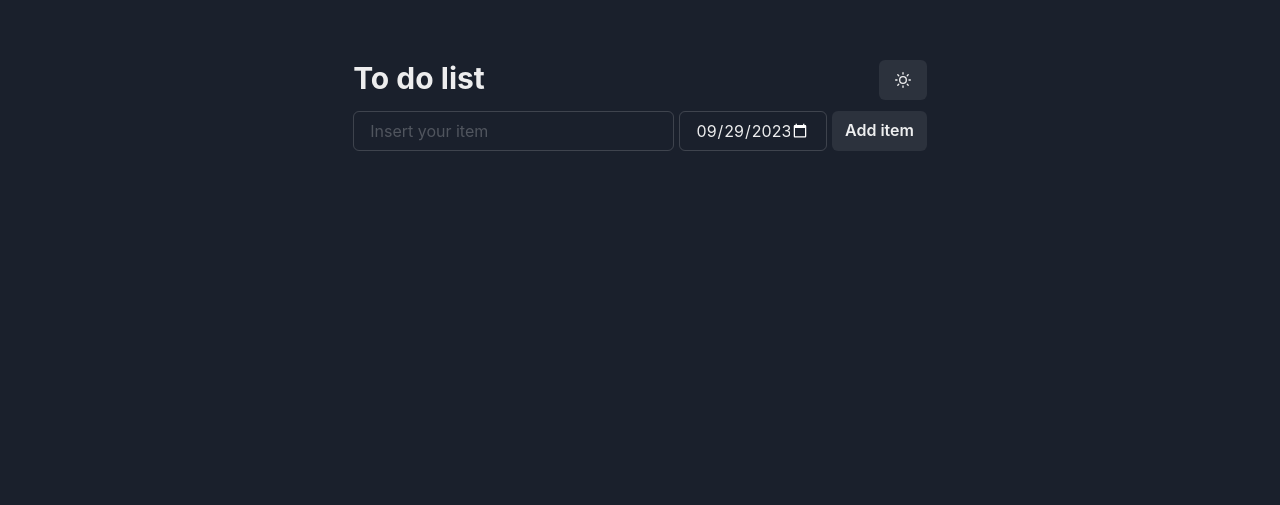
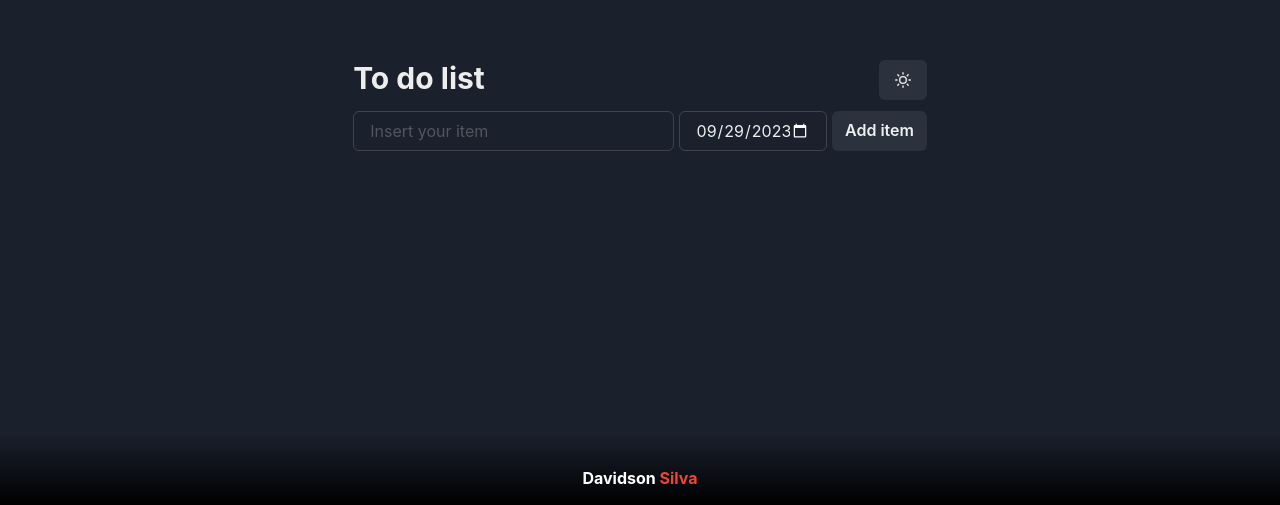
Before and after one commit to davilotus/simple-todo, a React (Vite) app: page / in a window 1280 px wide. Shown: the part 295-800 px from the top of the page. Built offline with nearby package versions, Linux system fonts and the light colour scheme.

Commit message:
fix: Usability

```diff
--- a/index.html
+++ b/index.html
@@ -2,6 +2,7 @@
 <html lang="pt-BR">
   <head>
     <meta charset="UTF-8" />
+    <link rel="icon" type="image/png" href="/img/favicon.png" />
     <meta name="viewport" content="width=device-width, initial-scale=1.0" />
     <title>TODO List</title>
   </head>
--- a/src/App.jsx
+++ b/src/App.jsx
@@ -15,6 +15,7 @@ import {
   Text,
   useColorMode,
 } from '@chakra-ui/react';
+import { Author } from './components/Author/Author';
 
 export function App() {
   const {
@@ -33,6 +34,7 @@ export function App() {
   const { colorMode, toggleColorMode } = useColorMode();
 
   return (
+    <>
       <Flex
         height={'100vh'}
         justify="center"
@@ -45,7 +47,10 @@ export function App() {
             <Heading size={'lg'} marginBottom={'5px'}>
               To do list
             </Heading>
-          <Button onClick={toggleColorMode}>
+            <Button
+              onClick={toggleColorMode}
+              _hover={{ background: 'blue.500' }}
+            >
               {colorMode === 'light' ? <MoonIcon /> : <SunIcon />}
             </Button>
           </Flex>
@@ -55,6 +60,7 @@ export function App() {
               <Input
                 type="text"
                 value={toDoInput}
+                name="todo"
                 placeholder={'Insert your item'}
                 onChange={(e) => setToDoInput(e.target.value)}
               />
@@ -63,16 +69,23 @@ export function App() {
                 min={todayDate}
                 value={toDoDate}
                 type="date"
+                name="date"
                 width={'250px'}
                 onChange={(e) => setToDoDate(e.target.value)}
               />
               <Button
+                disabled={toDoInput ? true : false}
                 width={'150px'}
                 type="submit"
                 onClick={(e) => {
                   e.preventDefault();
                   addItem(toDoInput, toDoDate);
                 }}
+                _hover={
+                  toDoInput
+                    ? { background: 'blue.500' }
+                    : { pointerEvents: 'none', cursor: 'not-allowed' }
+                }
               >
                 Add item
               </Button>
@@ -87,6 +100,7 @@ export function App() {
                     <Flex flexWrap={'wrap'} justifyContent={'space-between'}>
                       <Flex flexDirection={'column'}>
                         <Checkbox
+                          name="todoitem"
                           onChange={(e) =>
                             itemStatus(
                               todoItem.item,
@@ -145,6 +159,7 @@ export function App() {
                       <Flex justifyContent={'space-between'}>
                         <Flex flexDirection={'column'}>
                           <Checkbox
+                            name="itemdone"
                             onChange={(e) =>
                               itemStatus(
                                 todoItem.item,
@@ -187,5 +202,7 @@ export function App() {
           ) : null}
         </Container>
       </Flex>
+      <Author />
+    </>
   );
 }
--- /dev/null
+++ b/src/components/Author/Author.jsx
@@ -0,0 +1,15 @@
+import './styles.css';
+
+export function Author() {
+  return (
+    <div className="author">
+      <a
+        rel="noopener noreferrer"
+        href="https://www.davidsonsilva.com.br?utm_source=vercel"
+        target="_blank"
+      >
+        Davidson <span>Silva</span>
+      </a>
+    </div>
+  );
+}
--- /dev/null
+++ b/src/components/Author/styles.css
@@ -0,0 +1,60 @@
+.author {
+  position: fixed;
+  bottom: 0;
+  left: 0;
+  z-index: 2;
+  width: 100%;
+  padding: 30px 15px 15px;
+  background: rgba(0, 0, 0, 0);
+  background: -moz-linear-gradient(
+    top,
+    rgba(0, 0, 0, 0) 0%,
+    rgba(0, 0, 0, 0.54) 54%,
+    rgba(0, 0, 0, 1) 100%
+  );
+  background: -webkit-gradient(
+    left top,
+    left bottom,
+    color-stop(0%, rgba(0, 0, 0, 0)),
+    color-stop(54%, rgba(0, 0, 0, 0.54)),
+    color-stop(100%, rgba(0, 0, 0, 1))
+  );
+  background: -webkit-linear-gradient(
+    top,
+    rgba(0, 0, 0, 0) 0%,
+    rgba(0, 0, 0, 0.54) 54%,
+    rgba(0, 0, 0, 1) 100%
+  );
+  background: -o-linear-gradient(
+    top,
+    rgba(0, 0, 0, 0) 0%,
+    rgba(0, 0, 0, 0.54) 54%,
+    rgba(0, 0, 0, 1) 100%
+  );
+  background: -ms-linear-gradient(
+    top,
+    rgba(0, 0, 0, 0) 0%,
+    rgba(0, 0, 0, 0.54) 54%,
+    rgba(0, 0, 0, 1) 100%
+  );
+  background: linear-gradient(
+    to bottom,
+    rgba(0, 0, 0, 0) 0%,
+    rgba(0, 0, 0, 0.54) 54%,
+    rgba(0, 0, 0, 1) 100%
+  );
+  filter: progid:DXImageTransform.Microsoft.gradient( startColorstr='#000000', endColorstr='#000000', GradientType=0 );
+}
+
+.author a {
+  font-size: 16px;
+  display: table;
+  margin: 0 auto;
+  text-decoration: none;
+  color: #fff;
+  font-weight: 700;
+}
+
+.author span {
+  color: #f44336;
+}
--- a/src/contexts/TodoContext.jsx
+++ b/src/contexts/TodoContext.jsx
@@ -58,7 +58,7 @@ export const ToDoProvider = ({ children }) => {
   }, [todayDate]);
 
   useEffect(() => {
-    setToDoDate(toDoDate);
+    setToDoDate((date) => date);
   }, [toDoDate]);
 
   return (
```
Also changed, not shown: src/index.css (deleted, +0 -11 lines), public/img/favicon.png (added). Lines whose indentation alone changed are shown as unchanged.
